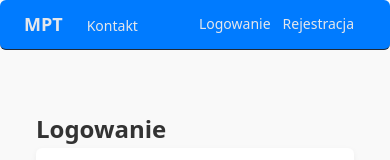
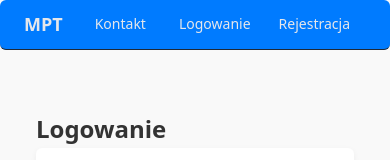
Before and after one commit to ironnext22/MPT, a React (Create React App) app in the folder Frontend/forms/: page /login in a window 390 px wide. Shown: the top 160 px of the page. Built offline with nearby package versions, Linux system fonts and the light colour scheme; no server answers.

Commit message:
Update App.js
Fixed header-related responsiveness issues

```diff
--- a/Frontend/forms/src/App.js
+++ b/Frontend/forms/src/App.js
@@ -1,6 +1,12 @@
 // src/App.js
-import React, { useContext, useState, useEffect, createContext } from "react";
+import React, {
+    useContext,
+    useState,
+    useEffect,
+    createContext,
+} from "react";
 import { Routes, Route, Link, Navigate } from "react-router-dom";
+
 import Login from "./pages/Login";
 import Register from "./pages/Register";
 import Dashboard from "./pages/Dashboard";
@@ -9,7 +15,8 @@ import PublicForm from "./pages/PublicForm";
 import SubmissionsList from "./pages/SubmissionsList";
 import Home from "./pages/Home";
 import Profile from "./pages/Profile";
-import Contact from "./pages/Contact"; // <--- NOWE
+import Contact from "./pages/Contact";
+
 import { AuthContext } from "./contexts/AuthContext";
 import AppModal from "./components/AppModal";
 import api from "./api";
@@ -30,14 +37,14 @@ function ProtectedRoute({ children }) {
 export default function App() {
     const { token, setToken } = useContext(AuthContext);
 
-    // MODAL
+    /* ===================== MODAL ===================== */
     const [modalState, setModalState] = useState({
         open: false,
         title: "",
         message: "",
     });
 
-    // Avatar do navbaru
+    /* ===================== AVATAR ===================== */
     const [avatarUrl, setAvatarUrl] = useState(null);
     const [avatarInitials, setAvatarInitials] = useState("U");
 
@@ -48,10 +55,9 @@ export default function App() {
             return;
         }
 
-        api
-            .get("/me", {
-                headers: { Authorization: `Bearer ${token}` },
-            })
+        api.get("/me", {
+            headers: { Authorization: `Bearer ${token}` },
+        })
             .then((res) => {
                 const user = res.data;
                 setAvatarUrl(user.avatar_url || null);
@@ -63,15 +69,16 @@ export default function App() {
                     .join("")
                     .toUpperCase()
                     .slice(0, 2);
+
                 setAvatarInitials(initials);
             })
-            .catch((err) => {
-                console.error("Nie udało się pobrać profilu do navbaru", err);
+            .catch(() => {
                 setAvatarUrl(null);
                 setAvatarInitials("U");
             });
     }, [token]);
 
+    /* ===================== MODAL API ===================== */
     const showModal = (title, message) => {
         setModalState({
             open: true,
@@ -88,11 +95,39 @@ export default function App() {
         setToken(null);
     };
 
+    /* ===================== NAVBAR STYLES ===================== */
+    const navStyle = {
+        display: "flex",
+        justifyContent: "space-between",
+        alignItems: "center",
+        flexWrap: "wrap",
+        gap: 12,
+        padding: "10px 24px",
+        borderBottom: "1px solid #1f2937",
+        position: "sticky",
+        top: 0,
+        zIndex: 20,
+    };
+
+    const navLeftStyle = {
+        display: "flex",
+        alignItems: "center",
+        gap: 16,
+        minWidth: 0,
+    };
+
+    const navRightStyle = {
+        display: "flex",
+        alignItems: "center",
+        gap: 12,
+        flexShrink: 0,
+    };
+
     const navLinkStyle = {
-        marginRight: 12,
         textDecoration: "none",
         color: "#e5e7eb",
         fontSize: 14,
+        whiteSpace: "nowrap",
     };
 
     return (
@@ -106,42 +141,26 @@ export default function App() {
                     flexDirection: "column",
                 }}
             >
-                {/* NAVBAR */}
-                <nav
-                    style={{
-                        display: "flex",
-                        justifyContent: "space-between",
-                        alignItems: "center",
-                        padding: "10px 24px",
-                        borderBottom: "1px solid #1f2937",
-                        position: "sticky",
-                        top: 0,
-                        zIndex: 20,
-                    }}
-                >
-                    <div>
+                {/* ===================== NAVBAR ===================== */}
+                <nav style={navStyle}>
+                    <div style={navLeftStyle}>
                         <Link
                             to="/"
                             style={{
                                 ...navLinkStyle,
                                 fontWeight: 800,
                                 fontSize: 18,
-                                marginRight: 24,
                             }}
                         >
                             MPT
                         </Link>
+
                         <Link to="/contact" style={navLinkStyle}>
                             Kontakt
                         </Link>
                     </div>
 
-                    <div
-                        style={{
-                            display: "flex",
-                            alignItems: "center",
-                        }}
-                    >
+                    <div style={navRightStyle}>
                         {!token && (
                             <>
                                 <Link to="/login" style={navLinkStyle}>
@@ -162,17 +181,15 @@ export default function App() {
                                     Dashboard
                                 </Link>
 
-                                {/* Avatar jako link do profilu */}
                                 <Link
                                     to="/profile"
+                                    title="Profil"
                                     style={{
                                         display: "inline-flex",
                                         alignItems: "center",
                                         justifyContent: "center",
-                                        marginRight: 10,
                                         textDecoration: "none",
                                     }}
-                                    title="Profil"
                                 >
                                     <div
                                         style={{
@@ -214,6 +231,7 @@ export default function App() {
                                         background: "transparent",
                                         color: "#e5e7eb",
                                         fontSize: 14,
+                                        whiteSpace: "nowrap",
                                     }}
                                 >
                                     Wyloguj
@@ -223,7 +241,7 @@ export default function App() {
                     </div>
                 </nav>
 
-                {/* ROUTES */}
+                {/* ===================== ROUTES ===================== */}
                 <main
                     style={{
                         flex: 1,
@@ -305,7 +323,10 @@ export default function App() {
                                 </ProtectedRoute>
                             }
                         />
-                        <Route path="/contact" element={<Contact />} />
+                        <Route
+                            path="/contact"
+                            element={<Contact />}
+                        />
                         <Route
                             path="*"
                             element={<Navigate to="/" replace />}
@@ -313,7 +334,7 @@ export default function App() {
                     </Routes>
                 </main>
 
-                {/* FOOTER */}
+                {/* ===================== FOOTER ===================== */}
                 <footer
                     style={{
                         padding: "16px 24px",
@@ -327,8 +348,8 @@ export default function App() {
                     }}
                 >
                     <div style={{ color: "#6b7280" }}>
-                        © {new Date().getFullYear()} MPT. Wszystkie prawa
-                        zastrzeżone.
+                        © {new Date().getFullYear()} MPT. Wszystkie
+                        prawa zastrzeżone.
                     </div>
                     <div
                         style={{
@@ -347,14 +368,16 @@ export default function App() {
                         >
                             Kontakt
                         </Link>
-                        <span style={{ color: "#374151" }}>•</span>
+                        <span style={{ color: "#374151" }}>
+                            •
+                        </span>
                         <span style={{ color: "#4b5563" }}>
                             support@mpt.app
                         </span>
                     </div>
                 </footer>
 
-                {/* GLOBALNY MODAL */}
+                {/* ===================== GLOBAL MODAL ===================== */}
                 <AppModal
                     open={modalState.open}
                     title={modalState.title}
```
